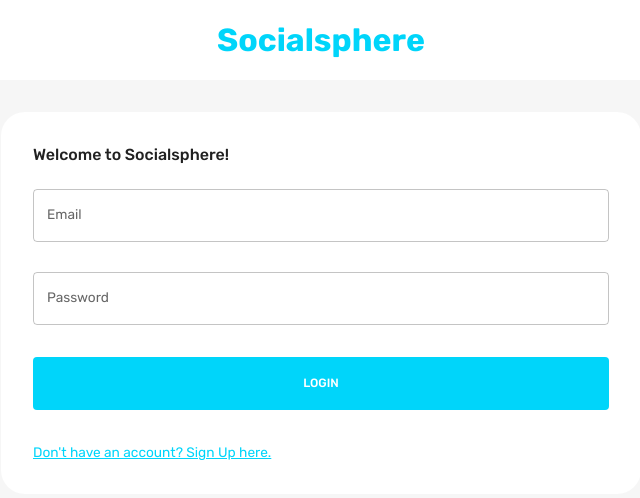
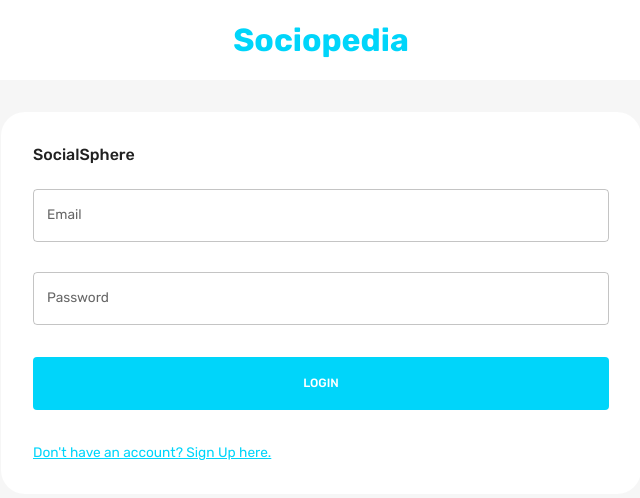
Before and after one commit to yorkpshaw/SocialSphere, a React (Create React App) app in the folder client/: page / in a window 1280 px wide. Shown: the top 498 px of the page, without its empty margins (319-959 px from the left). Built offline with nearby package versions, Linux system fonts and the light colour scheme.

Commit message:
form fix?

```diff
--- a/client/src/scenes/loginPage/index.jsx
+++ b/client/src/scenes/loginPage/index.jsx
@@ -4,19 +4,19 @@ import Form from "./Form";
 const LoginPage = () => {
   const theme = useTheme();
   const isNonMobileScreens = useMediaQuery("(min-width: 1000px)");
-
   return (
     <Box>
       <Box
-            width ="100"
+        width="100%"
         backgroundColor={theme.palette.background.alt}
         p="1rem 6%"
         textAlign="center"
       >
         <Typography fontWeight="bold" fontSize="32px" color="primary">
-                Socialsphere
+          Sociopedia
         </Typography>
       </Box>
+
       <Box
         width={isNonMobileScreens ? "50%" : "93%"}
         p="2rem"
@@ -25,7 +25,7 @@ const LoginPage = () => {
         backgroundColor={theme.palette.background.alt}
       >
         <Typography fontWeight="500" variant="h5" sx={{ mb: "1.5rem" }}>
-                Welcome to Socialsphere!
+          SocialSphere
         </Typography>
         <Form />
       </Box>
```
Also changed, not shown: 1 other file (tests, documents, lock files or other folders). Lines whose indentation alone changed are shown as unchanged.
